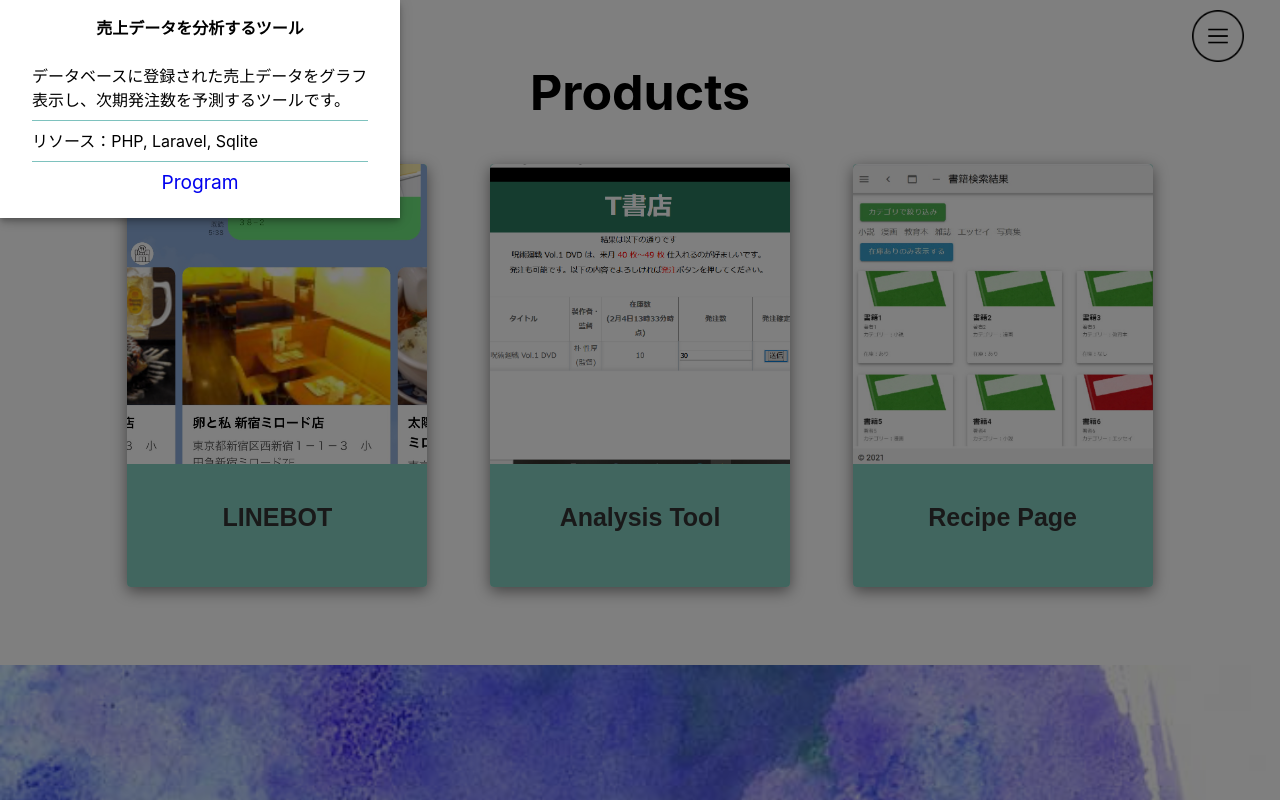
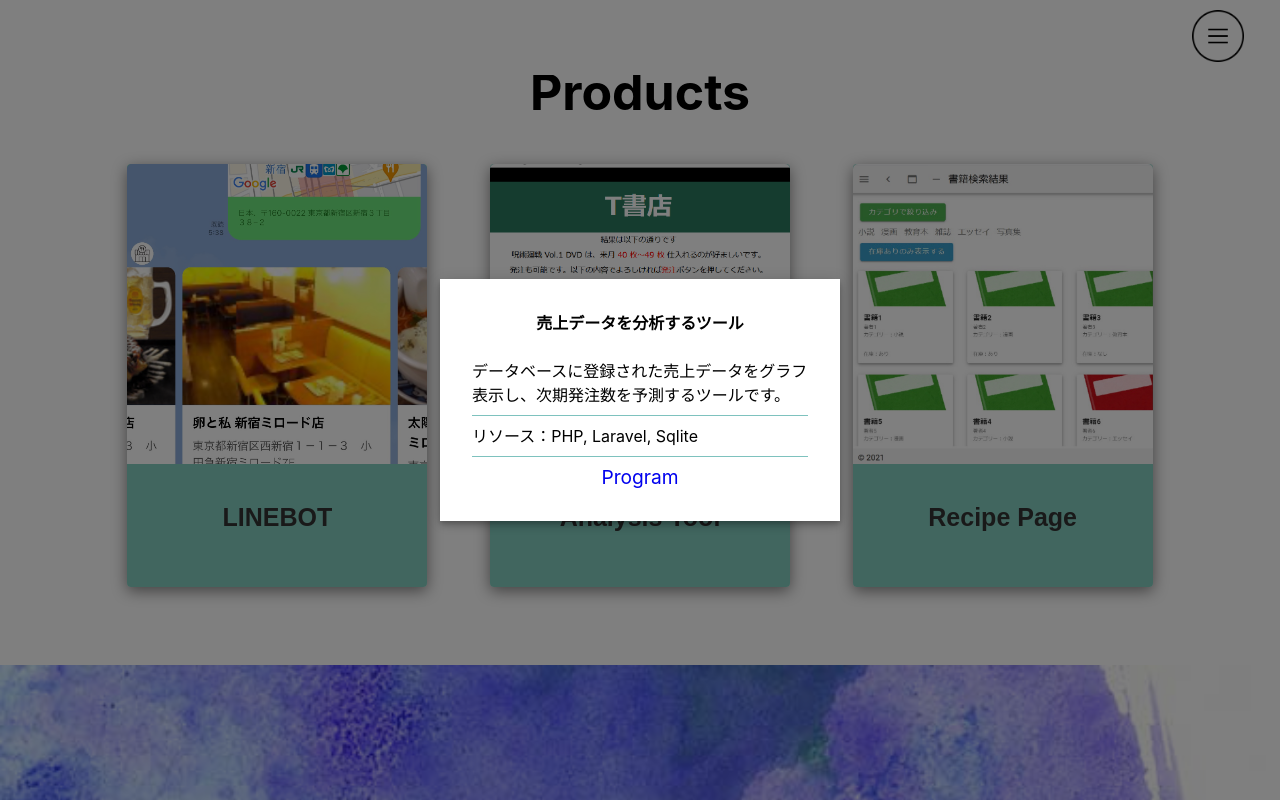
Before and after one commit to rikako1021/portfolio, a React (Create React App) app: page /product in a window 1280 px wide. Both pictures are taken after a click on the button "Analysis Tool". Shown: the top 800 px of the page. Built offline with nearby package versions, Linux system fonts and the light colour scheme.

Commit message:
モーダルエラー修正

```diff
--- a/src/components/Product.js
+++ b/src/components/Product.js
@@ -25,32 +25,42 @@ ScrollReveal().reveal( ".card3", {
   origin: "bottom",
   distance: "40px",
 });
+
 function getModalStyles() {
   const top = 50 ;
   const left = 50 ;
+  return {
+  　top: `${top}%`,
+    left: `${left}%`,
+    transform: `translate(-${top}%, -${left}%)`,
+  };
 }
 function getModalStyles2() {
   const top = 50 ;
   const left = 50 ;
+  return {
+    top: `${top}%`,
+    left: `${left}%`,
+    transform: `translate(-${top}%, -${left}%)`,
+  };
 }
 function getModalStyles3() {
   const top = 50 ;
   const left = 50 ;
-}
- /*return {
+ return {
     top: `${top}%`,
     left: `${left}%`,
     transform: `translate(-${top}%, -${left}%)`,
-  }; */
+  };
+}
 
 const useStyles = makeStyles((theme) => ({
   paper: {
     position: "absolute",
-    display: "none",
     width: 400,
     backgroundColor: theme.palette.background.paper,
     boxShadow: theme.shadows[5],
-    padding: theme.spacing(2,4,3),
+    padding: theme.spacing(4,4,4),
   },
 }));
 const useStyles2 = makeStyles((theme) => ({
@@ -59,7 +69,7 @@ const useStyles2 = makeStyles((theme) => ({
     width: 400,
     backgroundColor: theme.palette.background.paper,
     boxShadow: theme.shadows[5],
-    padding: theme.spacing(2,4,3),
+    padding: theme.spacing(4,4,4),
   },
 }));
 const useStyles3 = makeStyles((theme) => ({
@@ -68,7 +78,7 @@ const useStyles3 = makeStyles((theme) => ({
     width: 400,
     backgroundColor: theme.palette.background.paper,
     boxShadow: theme.shadows[5],
-    padding: theme.spacing(2,4,3),
+    padding: theme.spacing(4,4,4),
   },
 }));
 
@@ -96,6 +106,12 @@ export default function Product() {
 
   const handleClose = () => {
     setOpen(false);
+  };
+  const handleClose2 = () => {
+    setOpen2(false);
+  };
+  const handleClose3 = () => {
+    setOpen3(false);
   };
 
   const body = (
@@ -178,7 +194,7 @@ export default function Product() {
      </section></button>
      <Modal
      open={open2}
-     onClose={handleClose}
+     onClose={handleClose2}
      aria-labelledby="simple-modal-title2"
      aria-describedby="simple-modal-description2"
      >
@@ -195,7 +211,7 @@ export default function Product() {
      </section></button>
      <Modal
      open={open3}
-     onClose={handleClose}
+     onClose={handleClose3}
      aria-labelledby="simple-modal-title3"
      aria-describedby="simple-modal-description3"
      >
--- a/src/index.css
+++ b/src/index.css
@@ -342,21 +342,7 @@ div.experience > ul > li {
   font-size: 50px;
   margin-bottom: 30px;
 }
- .card1 {
-  margin: 30px;
-  width: 300px;
-  background: rgba(77, 182, 163, 0.685);
-  border-radius: 4px;
-  box-shadow: 0 4px 15px rgb(136, 135, 135);
-}
-.card2 {
-  margin: 30px;
-  width: 300px;
-  background: rgba(77, 182, 163, 0.685);
-  border-radius: 4px;
-  box-shadow: 0 4px 15px rgb(136, 135, 135);
-}
-.card3 {
+ .card1, .card2, .card3 {
   margin: 30px;
   width: 300px;
   background: rgba(77, 182, 163, 0.685);
@@ -398,39 +384,20 @@ div.experience > ul > li {
   flex-wrap: wrap;
   justify-content: space-around;
 }
-#simple-modal-title {
+#simple-modal-title, #simple-modal-title2, #simple-modal-title3 {
   text-align: center;
 }
-#simple-modal-title2 {
-  text-align: center;
-}
-#simple-modal-title3 {
-  text-align: center;
-}
-
 .GithubLink {
   text-align: center;
   font-size: 120%;
 }
-#simple-modal-description hr {
+#simple-modal-description hr, #simple-modal-description2 hr,
+  #simple-modal-description3 hr {
   border-width: 1.5px 0px 0px 0px; /* 太さ */
   border-style: solid; /* 線種 */
   border-color: rgba(94, 179, 174, 0.795);   /* 線色 */
   height: 1px;         /* 高さ(※古いIE用) */
 }
-#simple-modal-description2 hr {
-  border-width: 1.5px 0px 0px 0px; /* 太さ */
-  border-style: solid; /* 線種 */
-  border-color: rgba(94, 179, 174, 0.795);   /* 線色 */
-  height: 1px;         /* 高さ(※古いIE用) */
-}
-#simple-modal-description3 hr {
-  border-width: 1.5px 0px 0px 0px; /* 太さ */
-  border-style: solid; /* 線種 */
-  border-color: rgba(94, 179, 174, 0.795);   /* 線色 */
-  height: 1px;         /* 高さ(※古いIE用) */
-}
-
 .card-group2  {
   margin: auto;
   max-width: 100%;
```
